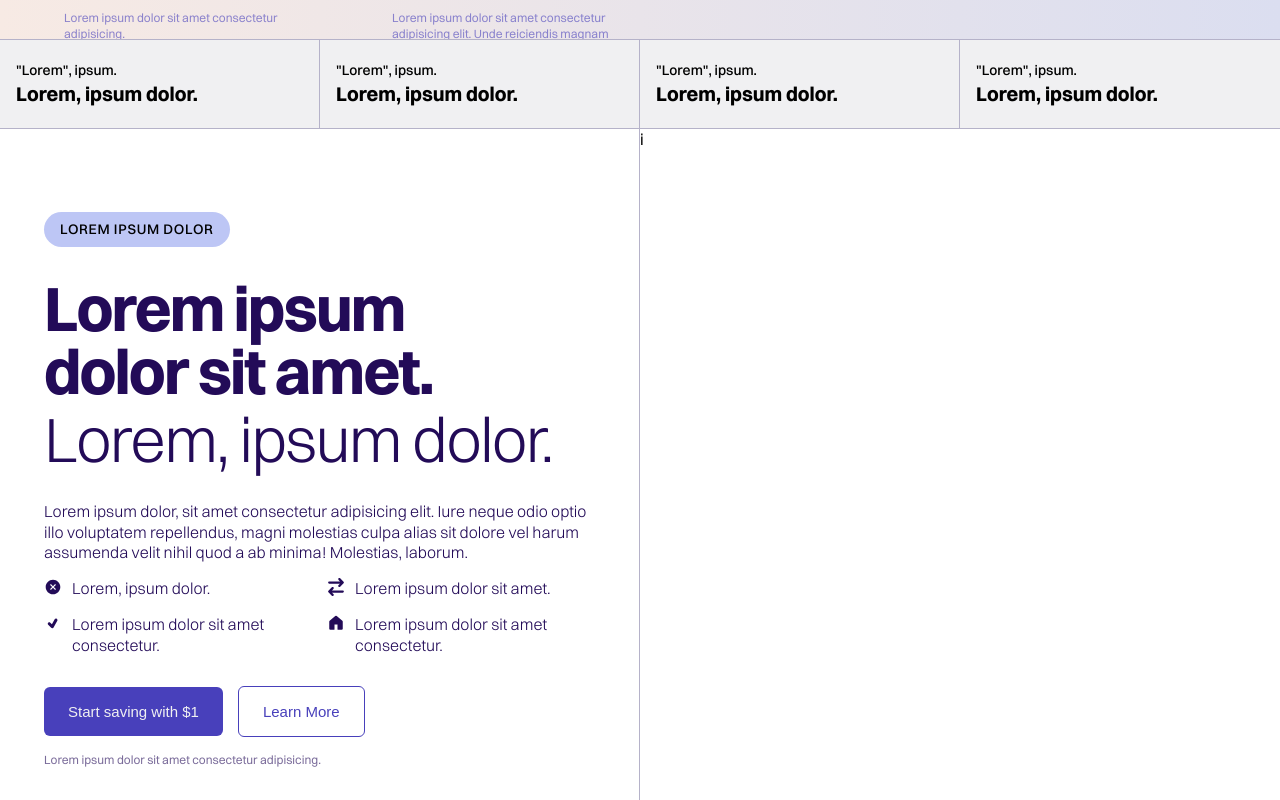
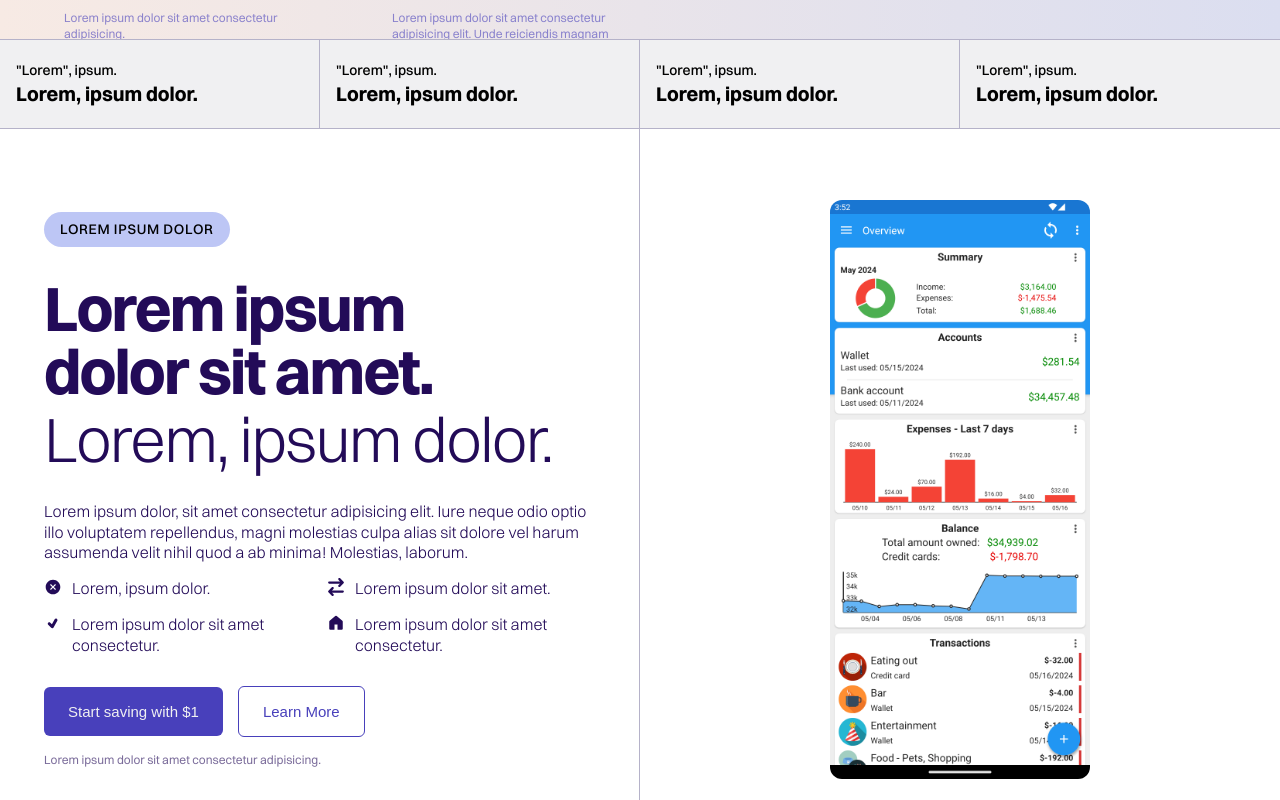
Before and after one commit to ayushcodes0/Tj-Frontend, a React (Vite) app: page / in a window 1280 px wide. Shown: the part 860-1660 px from the top of the page. Built offline with nearby package versions, Linux system fonts and the light colour scheme.

Commit message:
infoImage added

```diff
--- a/src/pages/LandingPage/LandingPage.module.css
+++ b/src/pages/LandingPage/LandingPage.module.css
@@ -232,4 +232,11 @@
 
 .informationImageContainer {
     border-right: none;
+    display: flex;
+    justify-content: center;
+    align-items: center;
 }
+
+.infoImage{
+    border-radius: 12px;
+}
--- a/src/pages/LandingPage/LandingPage.tsx
+++ b/src/pages/LandingPage/LandingPage.tsx
@@ -10,6 +10,7 @@ import { TiTick } from "react-icons/ti";
 import { FaArrowRightArrowLeft } from "react-icons/fa6";
 import { GoHomeFill } from "react-icons/go";
 import InfoContainer from '../../components/InfoContainer/InfoContainer';
+import tradeImage from '../../assets/image/tradeImage.png'
 
 
 
@@ -125,7 +126,9 @@ const LandingPage = () => {
           secondaryButtonText="Learn More"
           buttonSmallText="Lorem ipsum dolor sit amet consectetur adipisicing."
         />
-        <div className={Styles.informationImageContainer}>i</div>
+        <div className={Styles.informationImageContainer}>
+          <img src={tradeImage} width={260} alt="" className={Styles.infoImage} />
+        </div>
         <InfoContainer
           tags={["Lorem Ipsum dolor", "Lorem Ipsum"]}
           heading="Lorem ipsum dolor sit amet."
```
Also changed, not shown: src/assets/image/tradeImage.png (added).
